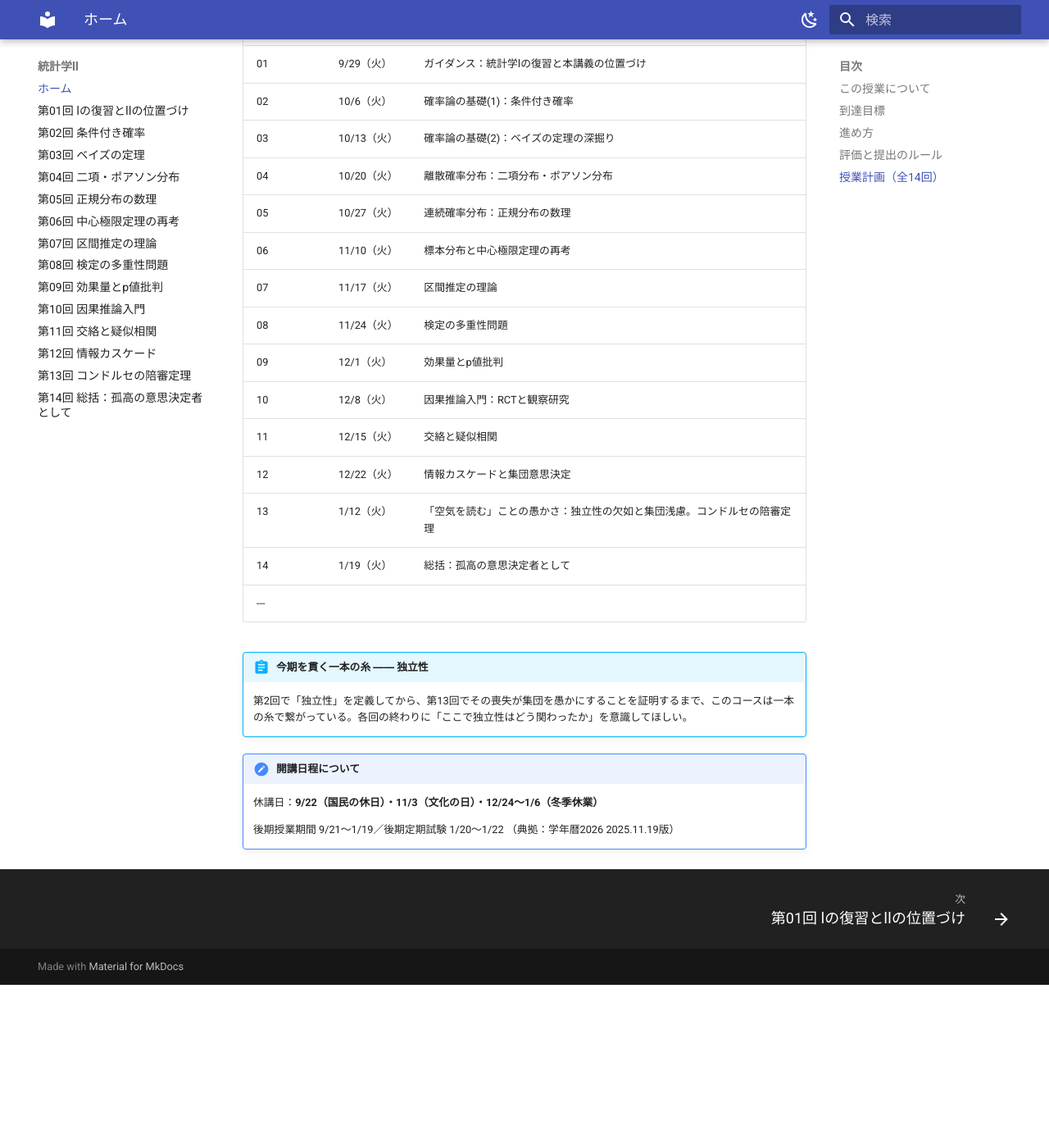
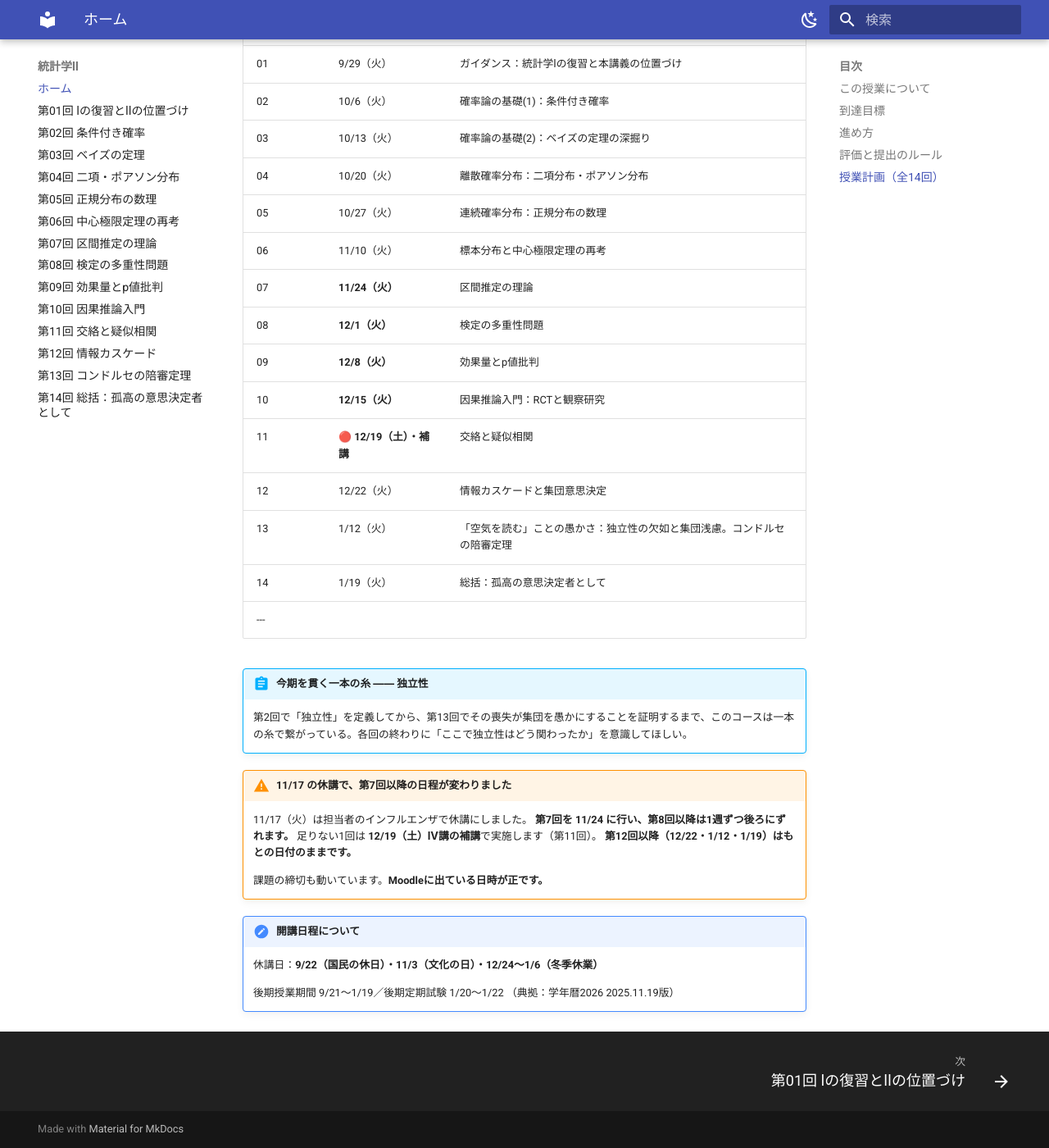
Before and after one commit to aonoa68/toukei-2, an MkDocs documentation site: the page built from docs/index.md, in a window 1280 px wide and 1400 px high, scrolled down 2232 px. Shown: the whole window at 82% size. Built offline with MkDocs 1.6.1 and Material for MkDocs 9.7.7, drawn with Linux system fonts in a browser that asks for light colours; before the commit the page ends 3433 px from its top, so only the background shows below that.

Commit message:
日程を更新：11/17 休講にともない第7回以降を繰り下げ、第11回を 12/19 の補講へ
Co-Authored-By: Claude Opus 5 <noreply@anthropic.com>
Claude-Session: https://claude.ai/code/session_01VNG6MY7caqH6ZBqg92AUZE

```diff
--- a/docs/index.md
+++ b/docs/index.md
@@ -77,11 +77,11 @@
 | 04 | 10/20（火） | 離散確率分布：二項分布・ポアソン分布 |
 | 05 | 10/27（火） | 連続確率分布：正規分布の数理 |
 | 06 | 11/10（火） | 標本分布と中心極限定理の再考 |
-| 07 | 11/17（火） | 区間推定の理論 |
-| 08 | 11/24（火） | 検定の多重性問題 |
-| 09 | 12/1（火） | 効果量とp値批判 |
-| 10 | 12/8（火） | 因果推論入門：RCTと観察研究 |
-| 11 | 12/15（火） | 交絡と疑似相関 |
+| 07 | **11/24（火）** | 区間推定の理論 |
+| 08 | **12/1（火）** | 検定の多重性問題 |
+| 09 | **12/8（火）** | 効果量とp値批判 |
+| 10 | **12/15（火）** | 因果推論入門：RCTと観察研究 |
+| 11 | 🔴 **12/19（土）・補講** | 交絡と疑似相関 |
 | 12 | 12/22（火） | 情報カスケードと集団意思決定 |
 | 13 | 1/12（火） | 「空気を読む」ことの愚かさ：独立性の欠如と集団浅慮。コンドルセの陪審定理 |
 | 14 | 1/19（火） | 総括：孤高の意思決定者として |
@@ -90,6 +90,14 @@
 !!! abstract "今期を貫く一本の糸 ―― 独立性"
     第2回で「独立性」を定義してから、第13回でその喪失が集団を愚かにすることを証明するまで、このコースは一本の糸で繋がっている。各回の終わりに「ここで独立性はどう関わったか」を意識してほしい。
 
+!!! warning "11/17 の休講で、第7回以降の日程が変わりました"
+    11/17（火）は担当者のインフルエンザで休講にしました。
+    **第7回を 11/24 に行い、第8回以降は1週ずつ後ろにずれます。**
+    足りない1回は **12/19（土）Ⅳ講の補講**で実施します（第11回）。
+    **第12回以降（12/22・1/12・1/19）はもとの日付のままです。**
+
+    課題の締切も動いています。**Moodleに出ている日時が正です。**
+
 !!! note "開講日程について"
     休講日：**9/22（国民の休日）・11/3（文化の日）・12/24〜1/6（冬季休業）**
 
```
Also changed, not shown: docs/07_interval.md (+1 -1 lines), docs/08_multiple.md (+1 -1 lines), docs/09_effectsize.md (+1 -1 lines), docs/10_causal.md (+1 -1 lines), docs/11_confounding.md (+1 -1 lines).
